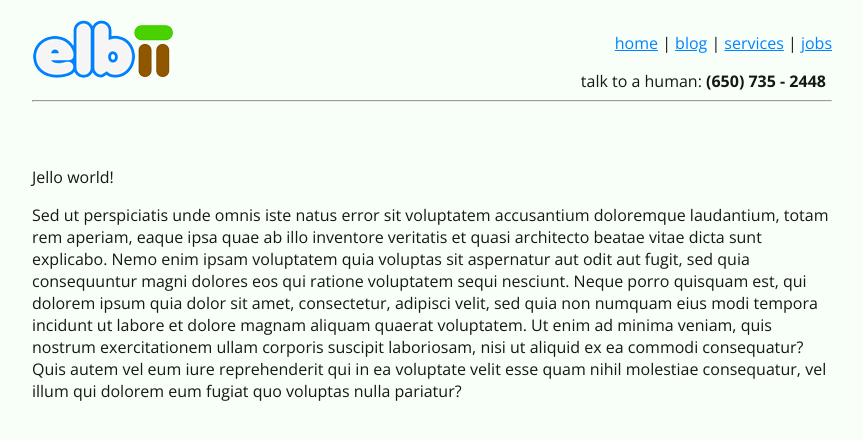
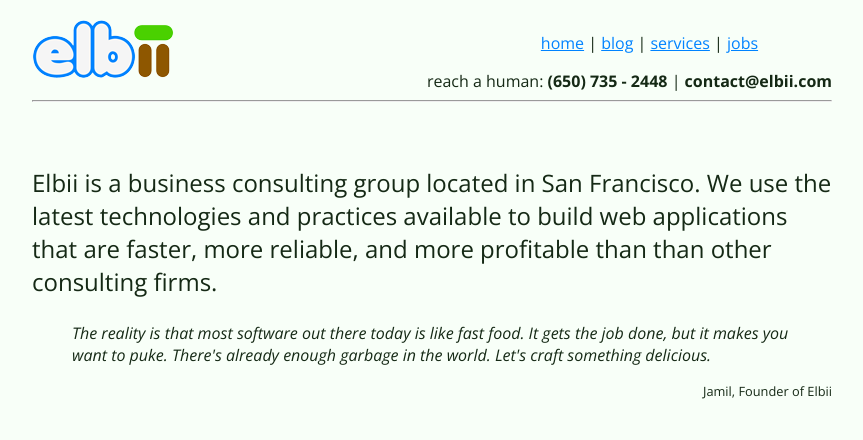
Before and after one commit to elbii/elbii.com, a Jekyll site: the page built from index.html, in a window 1280 px wide. Shown: the top 440 px of the page, without its empty margins (208-1071 px from the left). Built offline with Jekyll 4.4.1, drawn with Linux system fonts in a browser that asks for light colours.

Commit message:
contact info

```diff
--- a/_layouts/default.html
+++ b/_layouts/default.html
@@ -3,7 +3,7 @@
   <head>
     <meta http-equiv="content-type" content="text/html; charset=utf-8" />
     <title>{{ page.title }}</title>
-    <meta name="author" content="Elbii Labs" />
+    <meta name="author" content="Elbii" />
     <link rel="shortcut icon" href="http://elbii.com/favicon.ico" />
     <link rel="stylesheet" href="/css/normalize.css" type="text/css" />
     <link rel="stylesheet" href="/css/syntax.css" type="text/css" />
@@ -25,7 +25,7 @@
             |
             <li><a href="/jobs.html">jobs</a></li>
           </ul>
-          talk to a human: <strong>(650) 735 - 2448</strong>
+          reach a human: <strong>(650) 735 - 2448</strong> | <strong>contact@elbii.com</strong>
         </nav>
         <div class="clear"></div>
       </header>
--- a/css/screen.css
+++ b/css/screen.css
@@ -5,10 +5,19 @@ html {
 
 body {
   background-color: #f8fff8;
-  color: #151915;
+  color: #152915;
   font-family: 'Open Sans', sans-serif;
   margin: 1em 0 0 0;
   padding: 0;
+}
+
+.quote small {
+  float: right;
+}
+
+.lead {
+  font-size: 150%;
+  font-weight: 200;
 }
 
 a {
--- a/index.html
+++ b/index.html
@@ -1,13 +1,18 @@
 ---
 layout: default
-title: Elbii Labs
+title: Business Consulting | Elbii
 ---
 
-Jello world!
+<p class="lead">
+  Elbii is a business consulting group located in San Francisco. We use the latest technologies and practices available to build web applications that are faster, more reliable, and more profitable than than other consulting firms.
+</p>
 
+<div class="quote">
+  <blockquote>
+    <em>
+      The reality is that most software out there today is like fast food. It gets the job done, but it makes you want to puke. There's already enough garbage in the world. Let's craft something delicious.
+    </em>
+  </blockquote>
 
-
-
-<p>
-Sed ut perspiciatis unde omnis iste natus error sit voluptatem accusantium doloremque laudantium, totam rem aperiam, eaque ipsa quae ab illo inventore veritatis et quasi architecto beatae vitae dicta sunt explicabo. Nemo enim ipsam voluptatem quia voluptas sit aspernatur aut odit aut fugit, sed quia consequuntur magni dolores eos qui ratione voluptatem sequi nesciunt. Neque porro quisquam est, qui dolorem ipsum quia dolor sit amet, consectetur, adipisci velit, sed quia non numquam eius modi tempora incidunt ut labore et dolore magnam aliquam quaerat voluptatem. Ut enim ad minima veniam, quis nostrum exercitationem ullam corporis suscipit laboriosam, nisi ut aliquid ex ea commodi consequatur? Quis autem vel eum iure reprehenderit qui in ea voluptate velit esse quam nihil molestiae consequatur, vel illum qui dolorem eum fugiat quo voluptas nulla pariatur?
-</p>
+  <small>Jamil, Founder of Elbii</small>
+</div>
```
